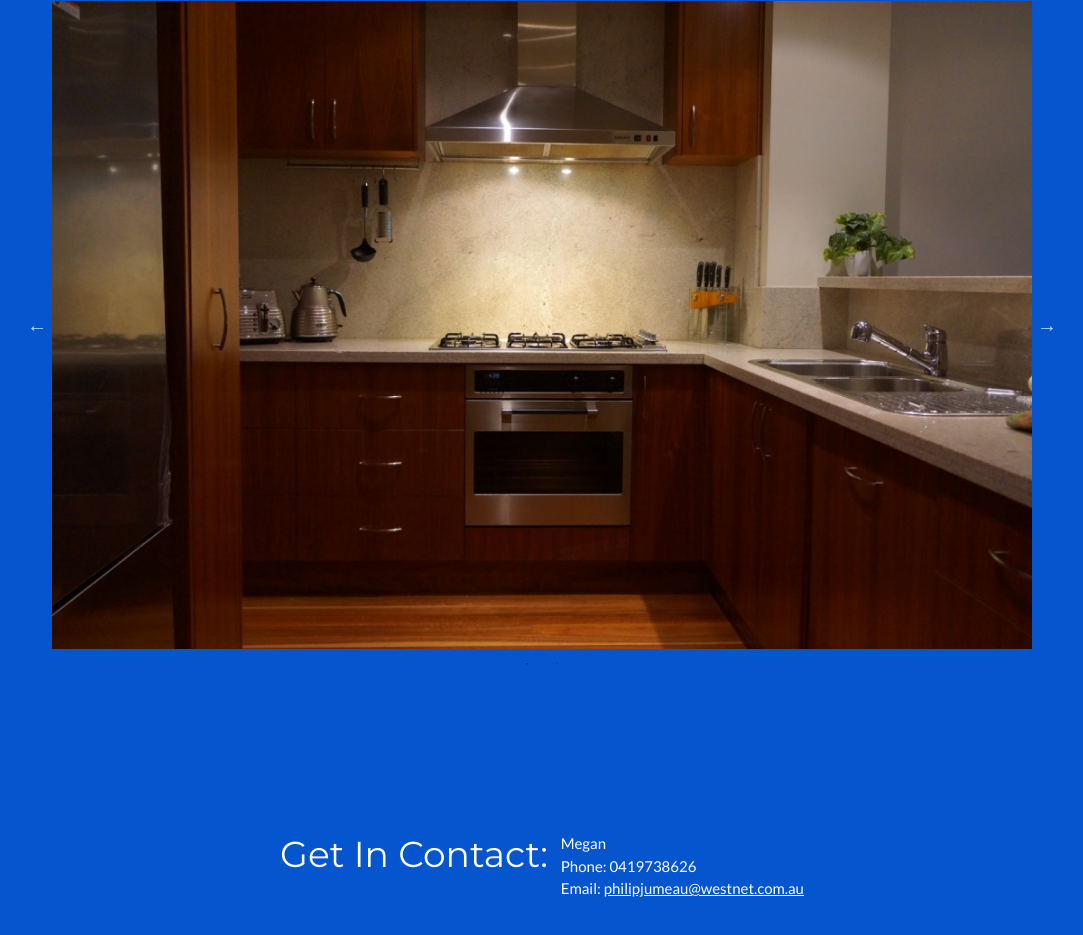
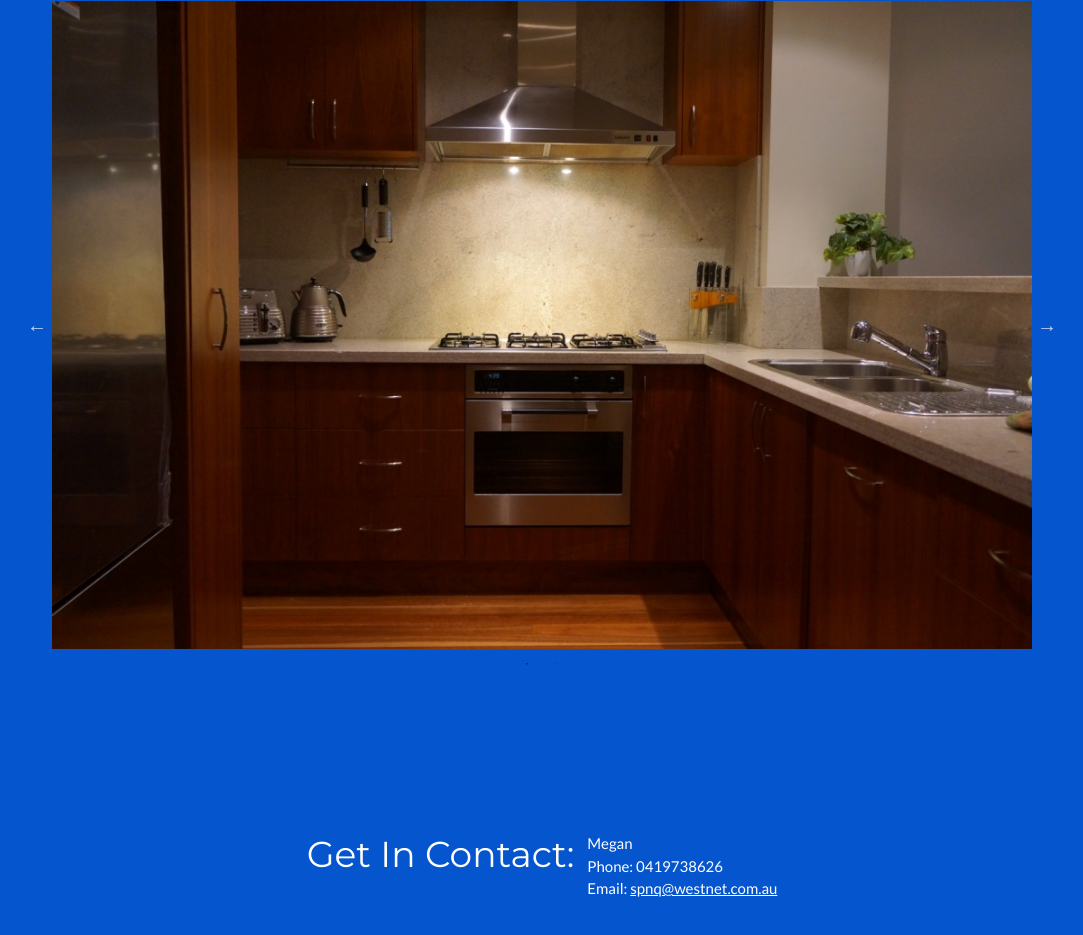
Before and after one commit to IsaacHill/toorak-house-1, a plain HTML site: page index.html in a window 1280 px wide. Shown: the part 2028-2963 px from the top of the page, without its empty margins (98-1181 px from the left). Drawn offline with nearby package versions, Linux system fonts and the light colour scheme; a web font is replaced by a local one.

Commit message:
changed email

```diff
--- a/index.html
+++ b/index.html
@@ -87,7 +87,7 @@
       <ul class="list">
         <li>Megan</li>
         <li>Phone: 0419738626</li>
-        <li>Email: <a href="mailto:philipjumeau@westnet.com.au">philipjumeau@westnet.com.au</a></li>
+        <li>Email: <a href="mailto:spnq@westnet.com.au">spnq@westnet.com.au</a></li>
       </ul>
     </div>
 
```
